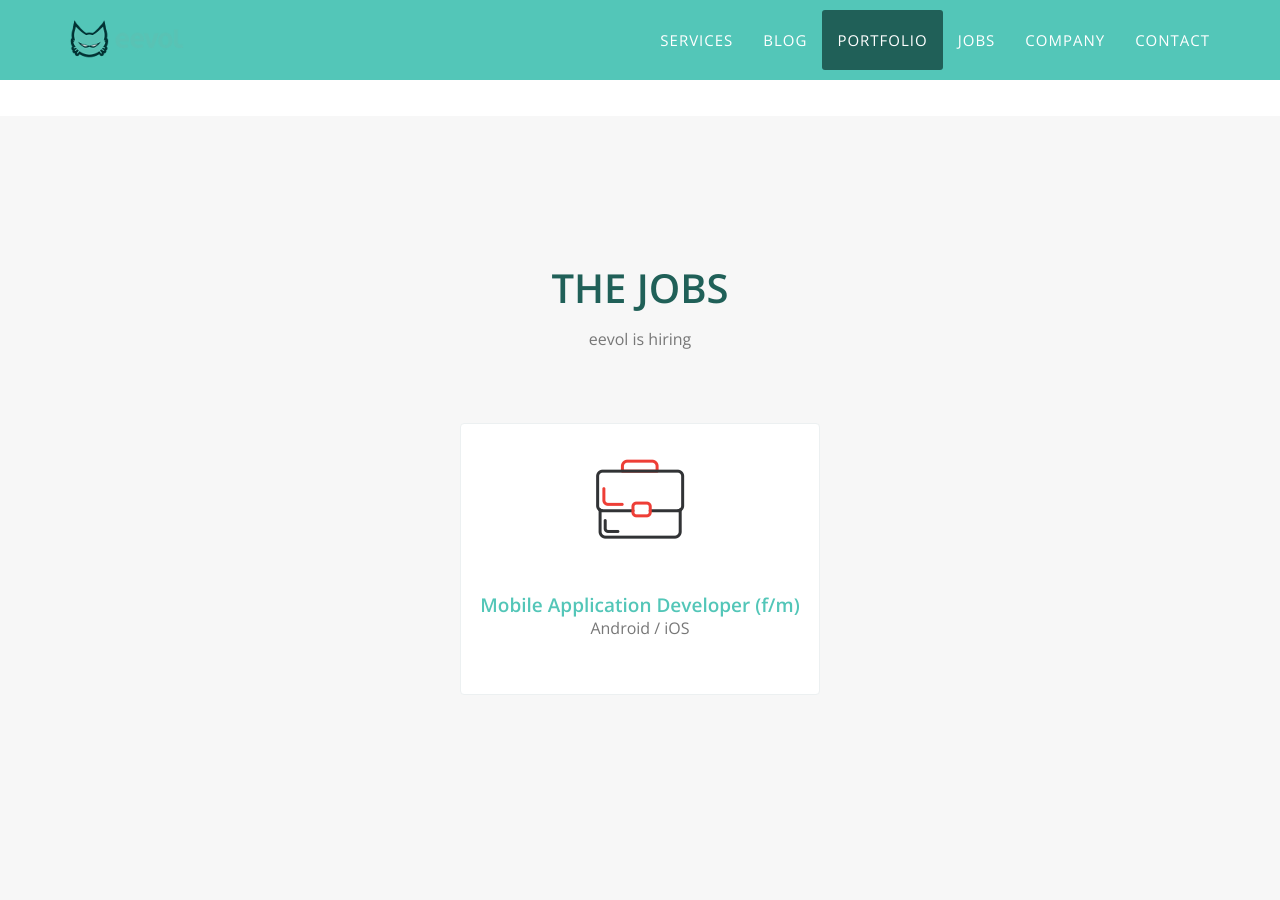
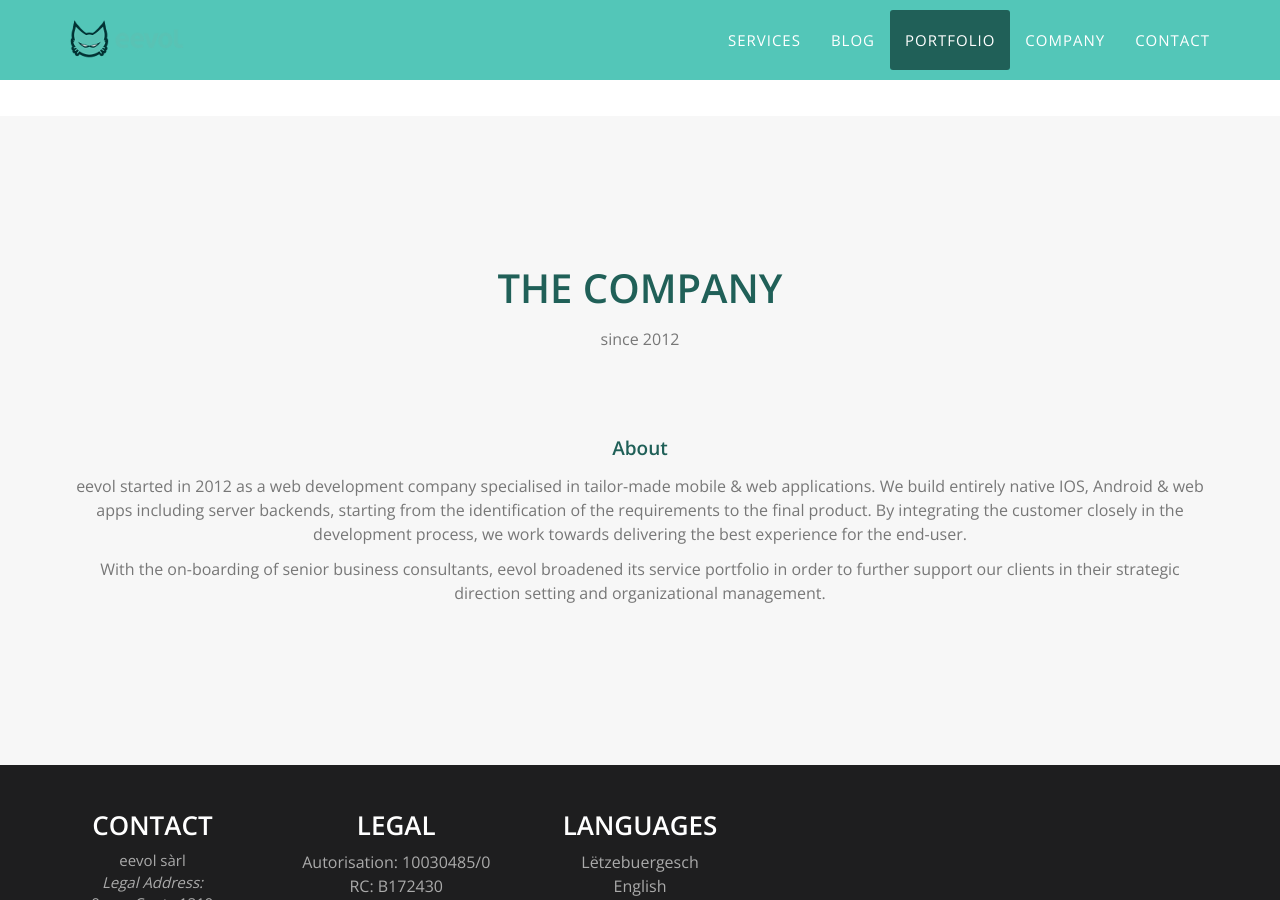
Before and after one commit to eevol/eevol.github.io, a Jekyll site: the page built from index.html, in a window 1280 px wide and 900 px high, scrolled down 2842 px. Built offline with Jekyll 4.4.1, drawn with Linux system fonts in a browser that asks for light colours.

Commit message:
remove jobs from website

```diff
--- a/_includes/navigation.html
+++ b/_includes/navigation.html
@@ -30,9 +30,6 @@
                     <a class="page-scroll" href="#portfolio">Portfolio</a>
                 </li>
                 <li>
-                    <a class="page-scroll" href="#jobs">Jobs</a>
-                </li>
-                <li>
                     <a class="page-scroll" href="#company">Company</a>
                 </li>
                 <li>
--- a/_layouts/default.html
+++ b/_layouts/default.html
@@ -7,7 +7,7 @@
     {% include services.html %}
     {% include blog.html %}
     {% include portfolio_grid.html %}
-    {% include jobs.html %}
+
     {% include company.html %}
     {% include footer.html %}
     {% include modals.html %}
```
